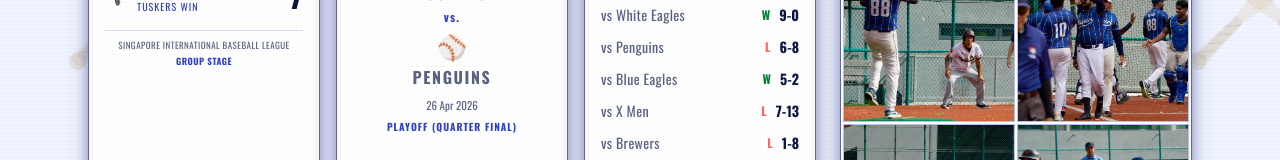
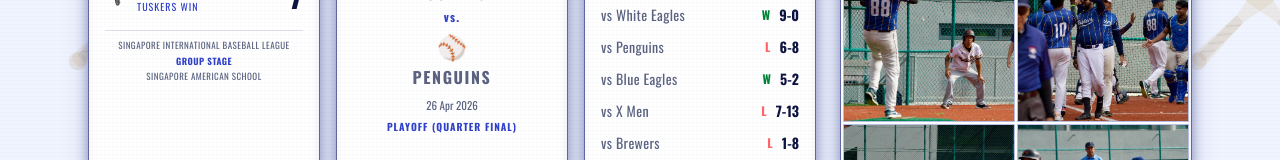
Before and after one commit to ambarox/tuskers-web, a Next.js app: page / in a window 1280 px wide. Shown: the part 516-676 px from the top of the page. Built offline with nearby package versions, Linux system fonts and the light colour scheme.

Commit message:
Add venue details to LastMatchCard component.

```diff
--- a/src/components/LastMatchCard.tsx
+++ b/src/components/LastMatchCard.tsx
@@ -63,6 +63,9 @@ export default function LastMatchCard({ match, season }: { match: Match; season:
           <p className="text-[9px] text-[#3040c8] tracking-wider text-center uppercase font-bold">
             {match.matchType}
           </p>
+          <p className="text-[9px] text-[#5a6280] tracking-wider text-center uppercase">
+            {match.venue}
+          </p>
         </div>
       </div>
 
```
